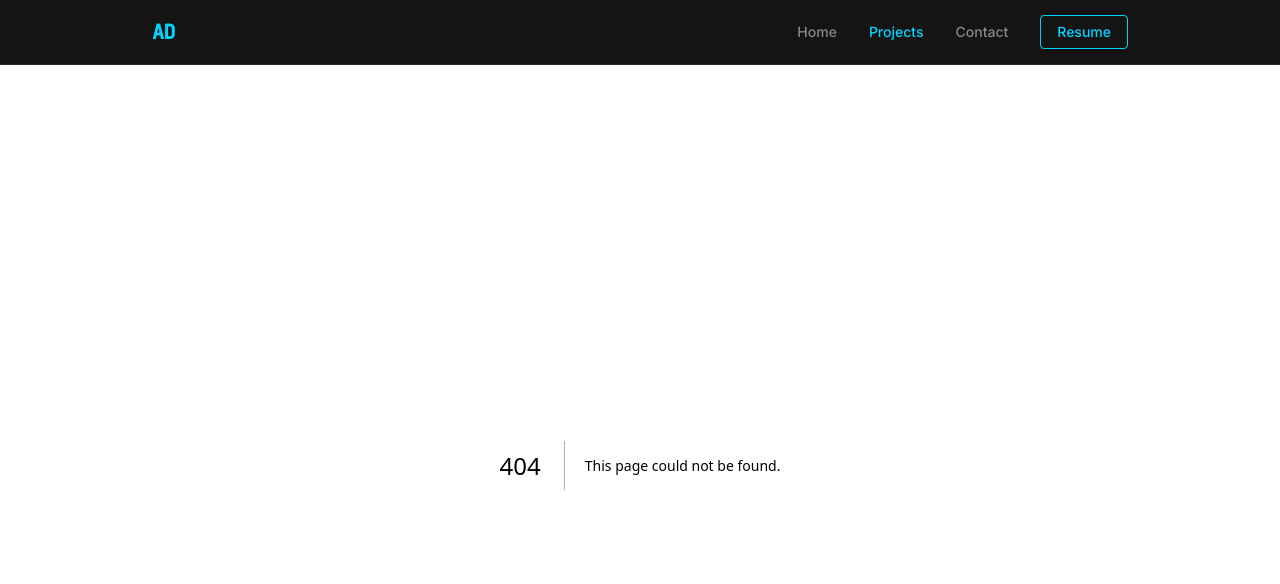
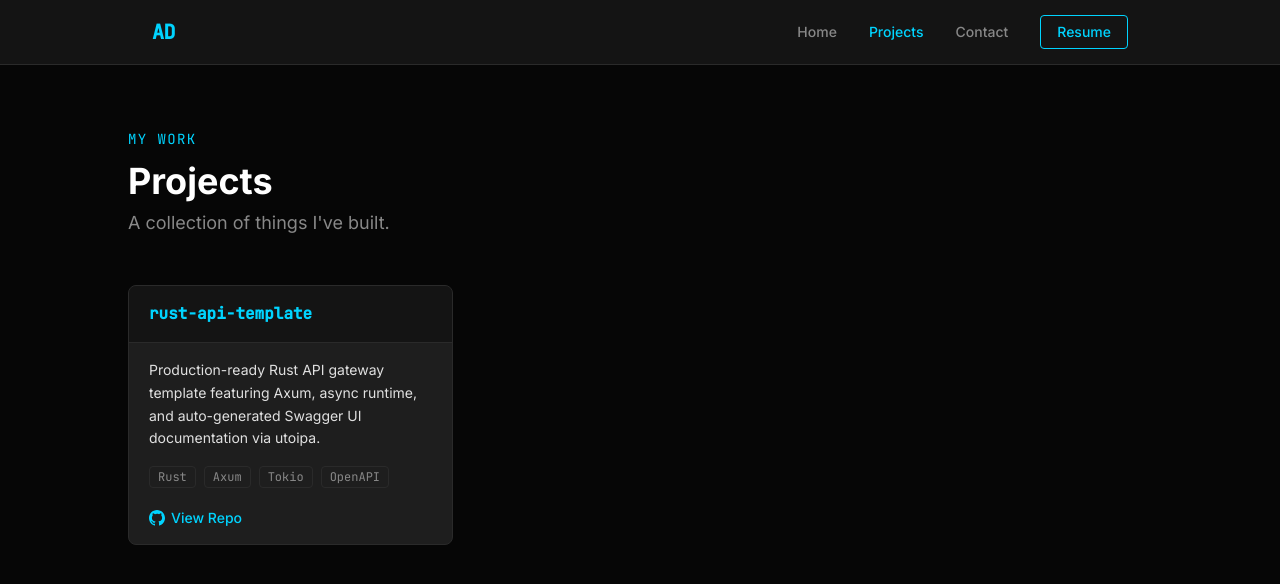
Before and after one commit to adavis25/adavis25.github.io, a Next.js app: page /projects in a window 1280 px wide. Before the commit this address had no page. Shown: the top 584 px of the page. Built offline with nearby package versions, Linux system fonts and the light colour scheme.

Commit message:
project init

```diff
--- /dev/null
+++ b/app/projects/page.tsx
@@ -0,0 +1,24 @@
+import ProjectCard from "@/components/ProjectCard";
+import { projects } from "@/lib/projects";
+
+export default function ProjectsPage() {
+  return (
+    <main className="min-h-[calc(100vh-4rem)] bg-cyber-bg px-6 py-16">
+      <div className="max-w-5xl mx-auto">
+        <p className="text-cyber-accent font-mono text-sm mb-3 tracking-widest uppercase">
+          My Work
+        </p>
+        <h1 className="text-4xl font-bold text-white mb-2">Projects</h1>
+        <p className="text-cyber-muted text-lg mb-12">
+          A collection of things I&apos;ve built.
+        </p>
+
+        <div className="grid grid-cols-1 md:grid-cols-2 lg:grid-cols-3 gap-6">
+          {projects.map((project) => (
+            <ProjectCard key={project.title} project={project} />
+          ))}
+        </div>
+      </div>
+    </main>
+  );
+}
--- /dev/null
+++ b/components/ProjectCard.tsx
@@ -0,0 +1,67 @@
+import type { Project } from "@/lib/projects";
+
+function GitHubIcon() {
+  return (
+    <svg
+      xmlns="http://www.w3.org/2000/svg"
+      width="16"
+      height="16"
+      viewBox="0 0 24 24"
+      fill="currentColor"
+      aria-hidden="true"
+    >
+      <path d="M12 0C5.374 0 0 5.373 0 12c0 5.302 3.438 9.8 8.207 11.387.599.111.793-.261.793-.577v-2.234c-3.338.726-4.033-1.416-4.033-1.416-.546-1.387-1.333-1.756-1.333-1.756-1.089-.745.083-.729.083-.729 1.205.084 1.839 1.237 1.839 1.237 1.07 1.834 2.807 1.304 3.492.997.107-.775.418-1.305.762-1.604-2.665-.305-5.467-1.334-5.467-5.931 0-1.311.469-2.381 1.236-3.221-.124-.303-.535-1.524.117-3.176 0 0 1.008-.322 3.301 1.23A11.509 11.509 0 0 1 12 5.803c1.02.005 2.047.138 3.006.404 2.291-1.552 3.297-1.23 3.297-1.23.653 1.653.242 2.874.118 3.176.77.84 1.235 1.911 1.235 3.221 0 4.609-2.807 5.624-5.479 5.921.43.372.823 1.102.823 2.222v3.293c0 .319.192.694.801.576C20.566 21.797 24 17.3 24 12c0-6.627-5.373-12-12-12z" />
+    </svg>
+  );
+}
+
+export default function ProjectCard({ project }: { project: Project }) {
+  return (
+    <div className="flex flex-col bg-cyber-card border border-cyber-border rounded-lg overflow-hidden hover:border-cyber-accent transition-colors">
+      <div className="px-5 py-4 border-b border-cyber-border bg-cyber-surface">
+        <h3 className="font-mono font-semibold text-cyber-accent text-base">
+          {project.title}
+        </h3>
+      </div>
+
+      <div className="flex flex-col flex-1 px-5 py-4 gap-4">
+        <p className="text-cyber-text text-sm leading-relaxed flex-1">
+          {project.description}
+        </p>
+
+        <div className="flex flex-wrap gap-2">
+          {project.tags.map((tag) => (
+            <span
+              key={tag}
+              className="font-mono text-xs px-2 py-0.5 rounded border border-cyber-border text-cyber-muted"
+            >
+              {tag}
+            </span>
+          ))}
+        </div>
+
+        <div className="flex gap-3 pt-1">
+          <a
+            href={project.github}
+            target="_blank"
+            rel="noopener noreferrer"
+            className="inline-flex items-center gap-1.5 text-sm font-medium text-cyber-accent hover:opacity-80 transition"
+          >
+            <GitHubIcon />
+            View Repo
+          </a>
+          {project.live && (
+            <a
+              href={project.live}
+              target="_blank"
+              rel="noopener noreferrer"
+              className="text-sm font-medium text-cyber-green hover:opacity-80 transition"
+            >
+              Live Demo →
+            </a>
+          )}
+        </div>
+      </div>
+    </div>
+  );
+}
--- /dev/null
+++ b/lib/projects.ts
@@ -0,0 +1,17 @@
+export type Project = {
+  title: string;
+  description: string;
+  tags: string[];
+  github: string;
+  live?: string;
+};
+
+export const projects: Project[] = [
+  {
+    title: "rust-api-template",
+    description:
+      "Production-ready Rust API gateway template featuring Axum, async runtime, and auto-generated Swagger UI documentation via utoipa.",
+    tags: ["Rust", "Axum", "Tokio", "OpenAPI"],
+    github: "https://github.com/adavis25/rust-api-template",
+  },
+];
```
